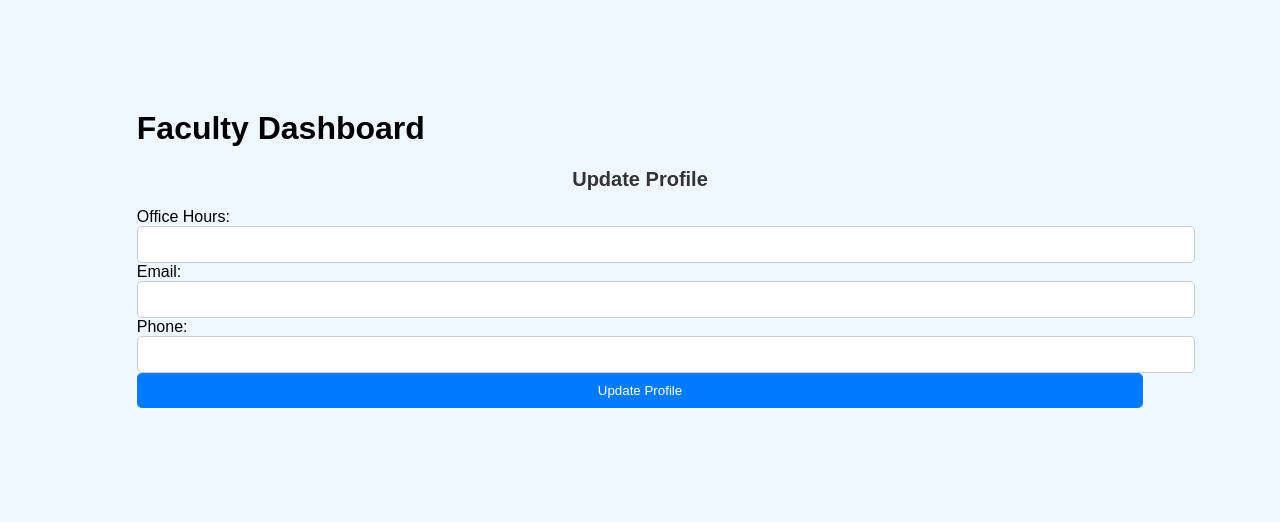
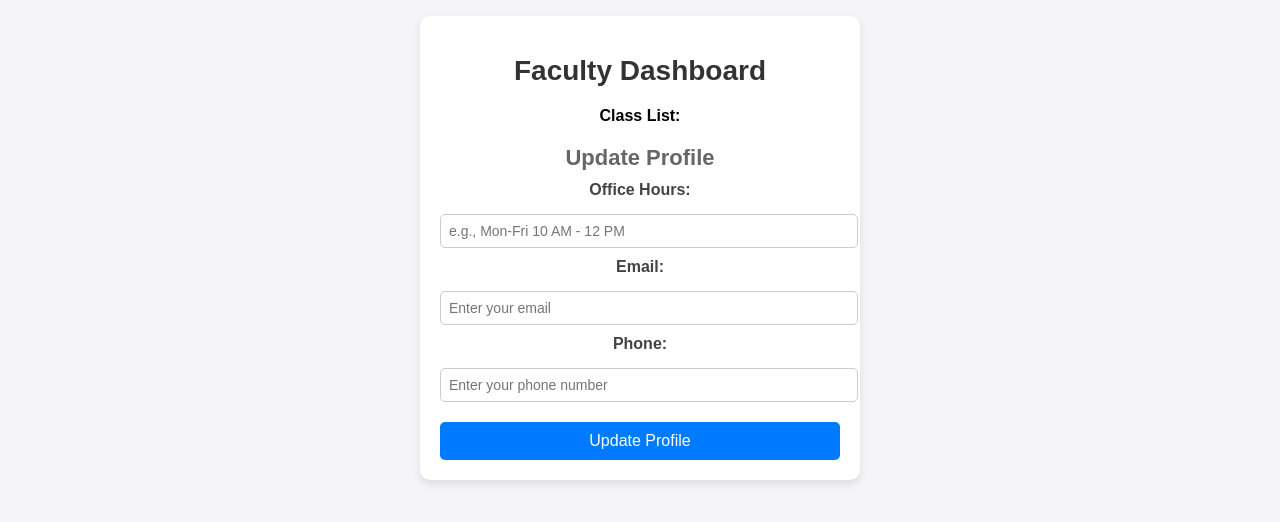
Before and after one commit to mskoushik13/Leucine, a website: page templates/faculty-dashboard.html in a window 1280 px wide. Shown: the part 152-674 px from the top of the page. Drawn offline with Linux system fonts and the light colour scheme; files that its build step writes are made by us from their sources; no server answers.

Commit message:
Update faculty-dashboard.html

```diff
--- a/templates/faculty-dashboard.html
+++ b/templates/faculty-dashboard.html
@@ -4,20 +4,89 @@
     <meta charset="UTF-8" />
     <meta name="viewport" content="width=device-width, initial-scale=1.0" />
     <title>Faculty Dashboard</title>
-    <link rel="stylesheet" href="css/styles.css" />
+    <style>
+      body {
+        font-family: Arial, sans-serif;
+        background-color: #f4f4f9;
+        margin: 0;
+        padding: 0;
+        display: flex;
+        justify-content: center;
+        align-items: center;
+        height: 100vh;
+      }
+      .container {
+        background-color: #ffffff;
+        padding: 20px;
+        border-radius: 10px;
+        box-shadow: 0 4px 8px rgba(0, 0, 0, 0.1);
+        width: 400px;
+        text-align: center;
+      }
+      h1 {
+        font-size: 28px;
+        color: #333;
+        margin-bottom: 20px;
+      }
+      h2 {
+        font-size: 22px;
+        color: #666;
+        margin-bottom: 10px;
+      }
+      #classList {
+        margin-bottom: 20px;
+      }
+      form {
+        display: flex;
+        flex-direction: column;
+        gap: 10px;
+      }
+      label {
+        font-weight: bold;
+        margin-bottom: 5px;
+        color: #444;
+      }
+      input {
+        padding: 8px;
+        border-radius: 5px;
+        border: 1px solid #ccc;
+        font-size: 14px;
+        width: 100%;
+      }
+      input:focus {
+        border-color: #007bff;
+        outline: none;
+      }
+      button {
+        padding: 10px;
+        background-color: #007bff;
+        color: white;
+        border: none;
+        border-radius: 5px;
+        cursor: pointer;
+        font-size: 16px;
+        margin-top: 10px;
+      }
+      button:hover {
+        background-color: #0056b3;
+      }
+    </style>
   </head>
   <body>
     <div class="container">
       <h1>Faculty Dashboard</h1>
-      <div id="classList"></div>
+      <div id="classList">
+        <p><strong>Class List:</strong></p>
+        <!-- Class list will be dynamically generated -->
+      </div>
       <h2>Update Profile</h2>
       <form id="updateProfileForm">
         <label for="officeHours">Office Hours:</label>
-        <input type="text" id="officeHours" required />
+        <input type="text" id="officeHours" placeholder="e.g., Mon-Fri 10 AM - 12 PM" required />
         <label for="email">Email:</label>
-        <input type="email" id="email" required />
+        <input type="email" id="email" placeholder="Enter your email" required />
         <label for="phone">Phone:</label>
-        <input type="text" id="phone" required />
+        <input type="text" id="phone" placeholder="Enter your phone number" required />
         <button type="submit">Update Profile</button>
       </form>
     </div>
```
